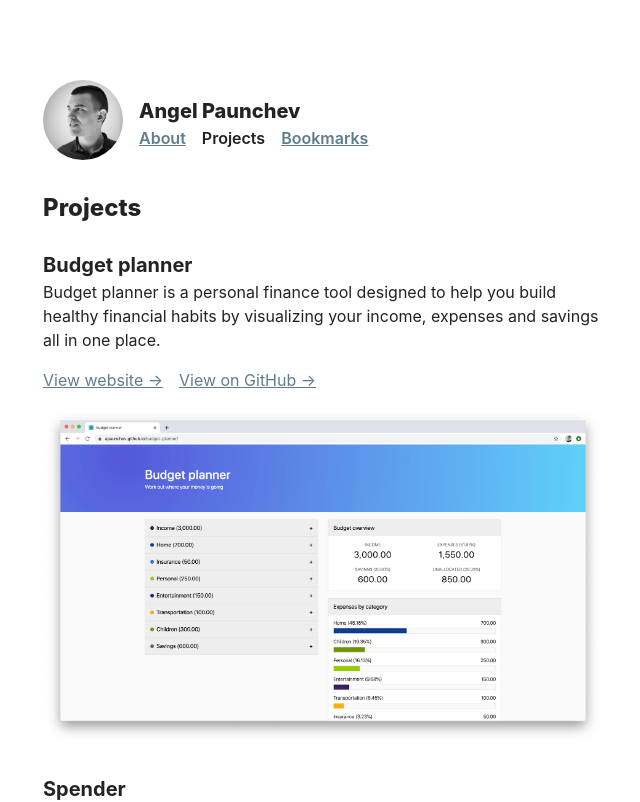
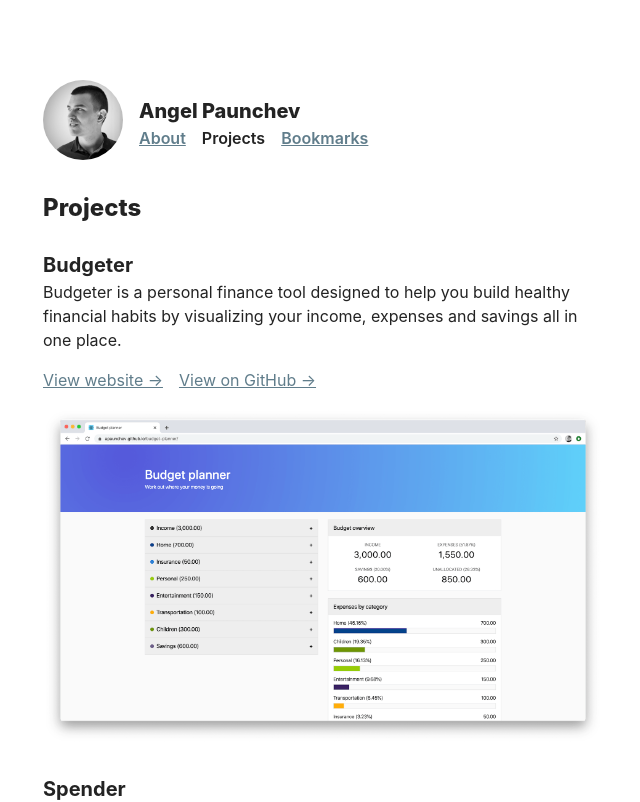
Before and after one commit to apaunchev/paunchev.com, a Next.js app: page /projects in a window 1280 px wide. Shown: the top 802 px of the page, without its empty margins (37-677 px from the left). Built offline with nearby package versions, Linux system fonts and the light colour scheme.

Commit message:
rename budget planner

```diff
--- a/data/projects.js
+++ b/data/projects.js
@@ -1,11 +1,11 @@
 export default [
   {
-    name: "Budget planner",
+    name: "Budgeter",
     description:
-      "Budget planner is a personal finance tool designed to help you build healthy financial habits by visualizing your income, expenses and savings all in one place.",
-    url: "https://apaunchev.github.io/budget-planner/",
-    repo: "apaunchev/budget-planner",
-    img: "budget-planner.png"
+      "Budgeter is a personal finance tool designed to help you build healthy financial habits by visualizing your income, expenses and savings all in one place.",
+    url: "https://apaunchev.github.io/Budgeter",
+    repo: "apaunchev/Budgeter",
+    img: "Budgeter.png",
   },
   {
     name: "Spender",
```
Also changed, not shown: public/images/Budgeter.png (renamed from public/images/budget-planner.png).
